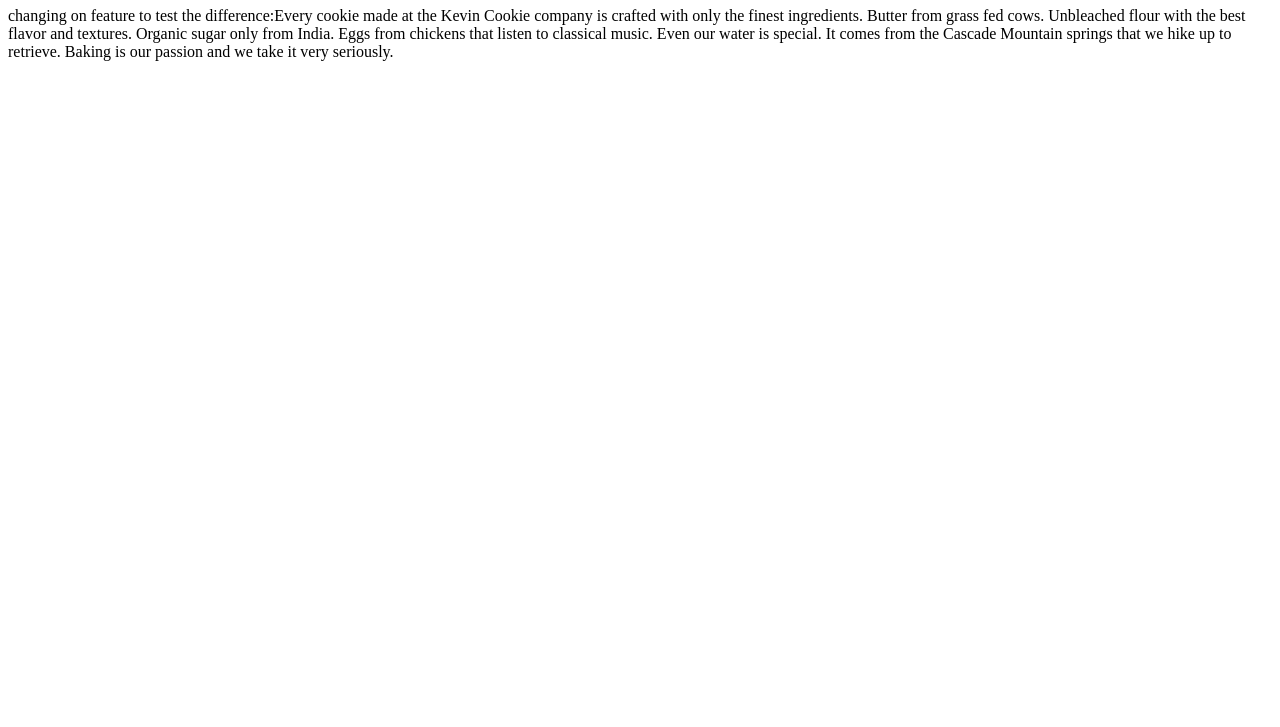
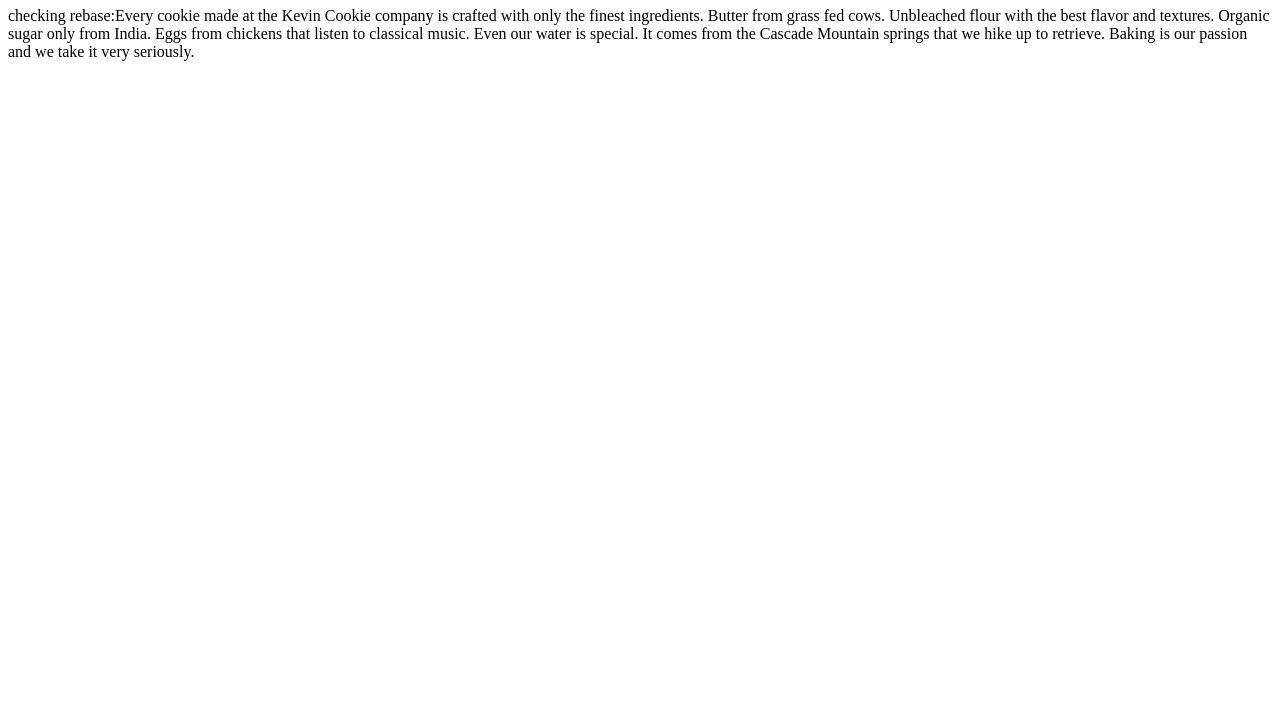
Before and after one commit to jaiyesh024/Adikrish_v1, a plain HTML site: page index.htm in a window 1280 px wide. Shown: the part 73-800 px from the top of the page. Drawn offline with Linux system fonts and the light colour scheme.

Commit message:
Update index.htm

```diff
--- a/index.htm
+++ b/index.htm
@@ -3,7 +3,7 @@
 <body>
 
 <h1>Deliciousness in every bite!</h1>
-<p>changing on feature to test the difference:Every cookie made at the Kevin Cookie company is crafted with only the finest ingredients. Butter from grass fed cows. Unbleached flour with the best flavor and textures. Organic sugar only from India. Eggs from chickens that listen to classical music. Even our water is special. It comes from the Cascade Mountain springs that we hike up to retrieve. Baking is our passion and we take it very seriously.</p>
+<p>checking rebase:Every cookie made at the Kevin Cookie company is crafted with only the finest ingredients. Butter from grass fed cows. Unbleached flour with the best flavor and textures. Organic sugar only from India. Eggs from chickens that listen to classical music. Even our water is special. It comes from the Cascade Mountain springs that we hike up to retrieve. Baking is our passion and we take it very seriously.</p>
 
 </body>
 </html>
```
